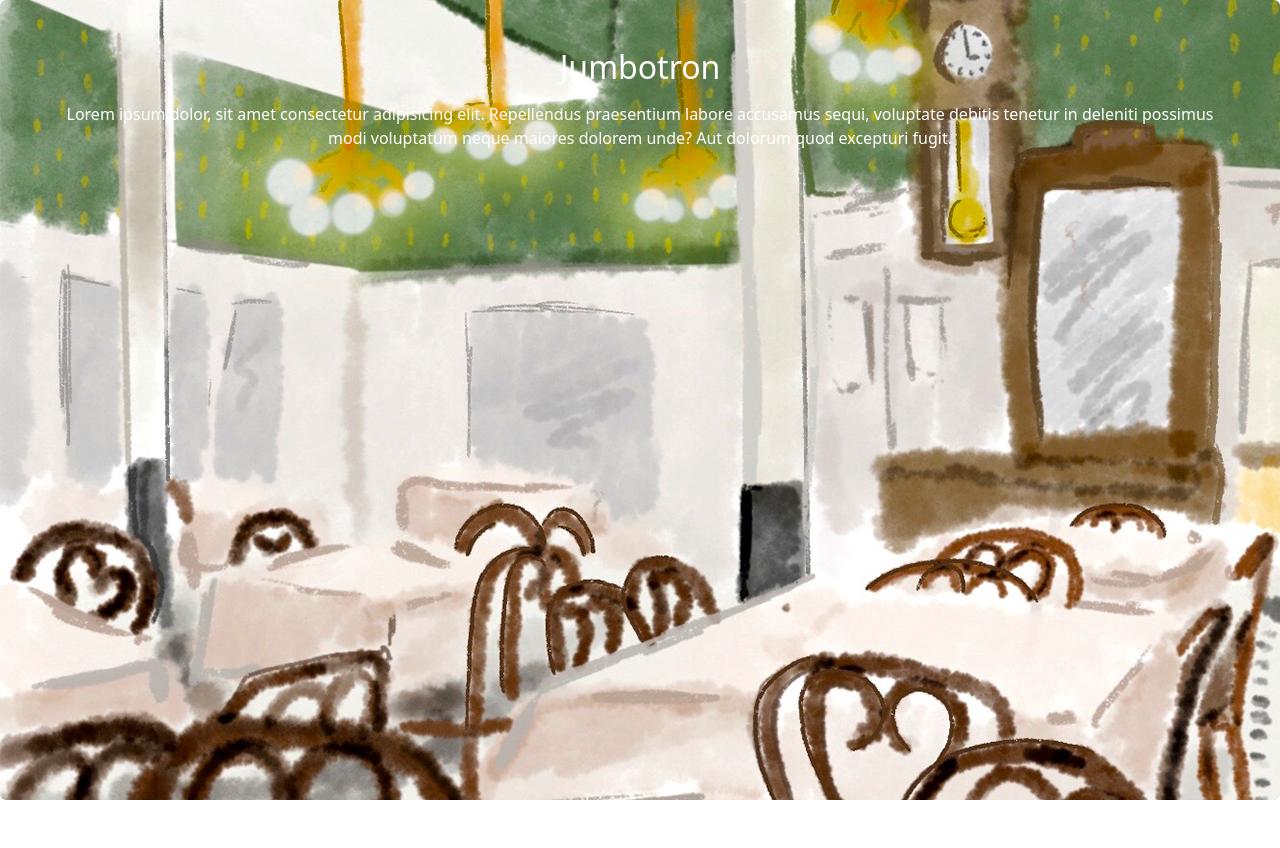
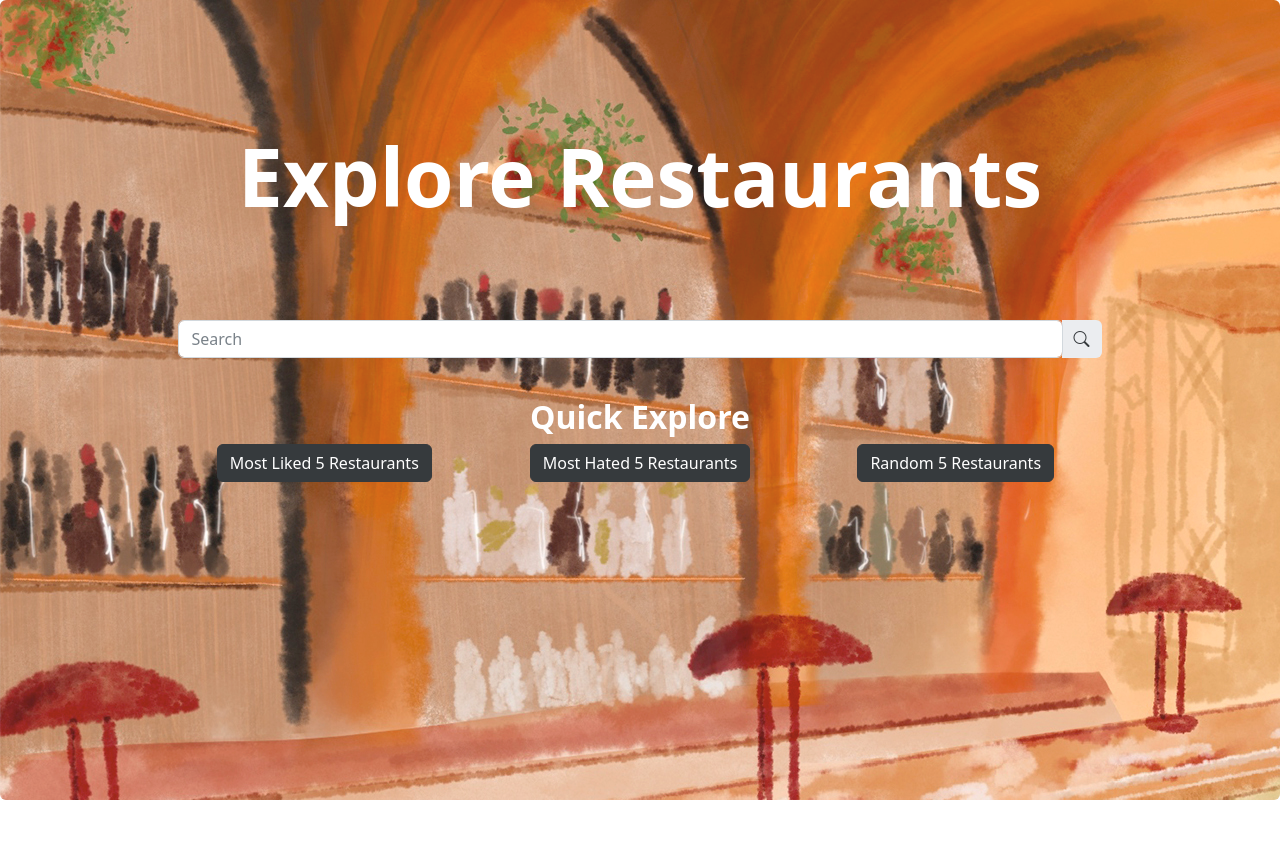
Before and after one commit to Xiaoyang-Song/NYC-Restaurant-Inspection-Database, a Flask app: page /home/homepage in a window 1280 px wide. Shown: the part 56-904 px from the top of the page. Run offline with Flask 2, Linux system fonts and the light colour scheme; parts of the project's set-up code (start-up, migrations or seed data) failed here and were passed over.

Commit message:
homepage lookuop and button setup html

```diff
--- a/frontend/templates/home/homepage.html
+++ b/frontend/templates/home/homepage.html
@@ -3,6 +3,8 @@
     <meta charset="utf-8">
     <meta name="viewport" content="width=device-width, initial-scale=1">
     <link href="https://cdn.jsdelivr.net/npm/bootstrap@5.2.2/dist/css/bootstrap.min.css" rel="stylesheet" integrity="sha384-Zenh87qX5JnK2Jl0vWa8Ck2rdkQ2Bzep5IDxbcnCeuOxjzrPF/et3URy9Bv1WTRi" crossorigin="anonymous">
+    <link rel="stylesheet" href="{{ url_for('static', filename='my.css') }}" />
+    <link rel="stylesheet" href="https://cdn.jsdelivr.net/npm/bootstrap-icons@1.10.2/font/bootstrap-icons.css">
 
     <script src="https://cdn.jsdelivr.net/npm/bootstrap@5.2.2/dist/js/bootstrap.bundle.min.js" integrity="sha384-OERcA2EqjJCMA+/3y+gxIOqMEjwtxJY7qPCqsdltbNJuaOe923+mo//f6V8Qbsw3" crossorigin="anonymous"></script>
   </head>
@@ -56,17 +58,56 @@
 
     <!-- Jumbotron -->
     <div
-      class="bg-image p-5 text-center shadow-1-strong rounded mb-5 text-white bg-opacity-50"
-      style="background-image: url('/static/images/restaurant2_bkg.jpeg');
-      height:100vh;"
-    >
-      <h1 class="mb-3 h2">Jumbotron</h1>
+      class="bg-image p-5 text-center shadow-1-strong rounded mb-5 text-white"
+      style="background-image: url('/static/images/restaurant4_bkg.jpeg');
+      height:100vh;
+      opacity: 0.9;">
+      <div class="spacer"></div>
+      <!-- title -->
+      <h1 class="mb-3 h2" style=font-size:80px><strong>Explore Restaurants</strong></h1>
+      <div class="spacer"></div>
+      <!-- content -->
+      <div class="container text-center" style="width: 80%;">
+        <!-- search bar -->
+        <div calss="row">
+            <div class="input-group rounded">
+            <input type="search" class="form-control rounded" placeholder="Search" aria-label="Search" aria-describedby="search-addon" />
+            <span class="input-group-text border-0" id="search-addon">
+              <i class="bi bi-search"></i>
+            </span>
+          </div>
+        </div>
+        <div class="halfspacer"></div>
+        <!-- quick explore -->
+        <div class="row"><h2><strong>Quick Explore</strong></h2></div>
+        <div class="row">
+          <!-- most liked button -->
+          <div class="col">
+            <form method="post">
+              <button type="submit" class="btn btn-dark" value="Most Liked" name="btn_mostLiked">Most Liked 5 Restaurants</button>
+            </form>
+          </div>
+          <!-- most hated button -->
+          <div class="col">
+            <form method="post">
+              <button type="submit" class="btn btn-dark" value="Most Hated" name="btn_mostHated">Most Hated 5 Restaurants</button>
+            </form>
+          </div>
+          <!-- random button -->
+          <div class="col">
+            <form method="post">
+              <button type="submit" class="btn btn-dark" value="Random" name="btn_random">Random 5 Restaurants</button>
+            </form>
+          </div>
+        </div>
+      </div>
 
-      <p>
-        Lorem ipsum dolor, sit amet consectetur adipisicing elit. Repellendus praesentium
-        labore accusamus sequi, voluptate debitis tenetur in deleniti possimus modi voluptatum
-        neque maiores dolorem unde? Aut dolorum quod excepturi fugit.
-      </p>
+      <div class="spacer"></div>
+      <div class="spacer"></div>
+      <!-- result -->
+      <div class="container">
+
+      </div>
     </div>
     <!-- Jumbotron -->
 
```
Also changed, not shown: frontend/static/images/restaurant3_bkg.jpeg (added), frontend/static/images/restaurant4_bkg.jpeg (added), frontend/static/images/restaurant5_bkg.jpeg (added).
